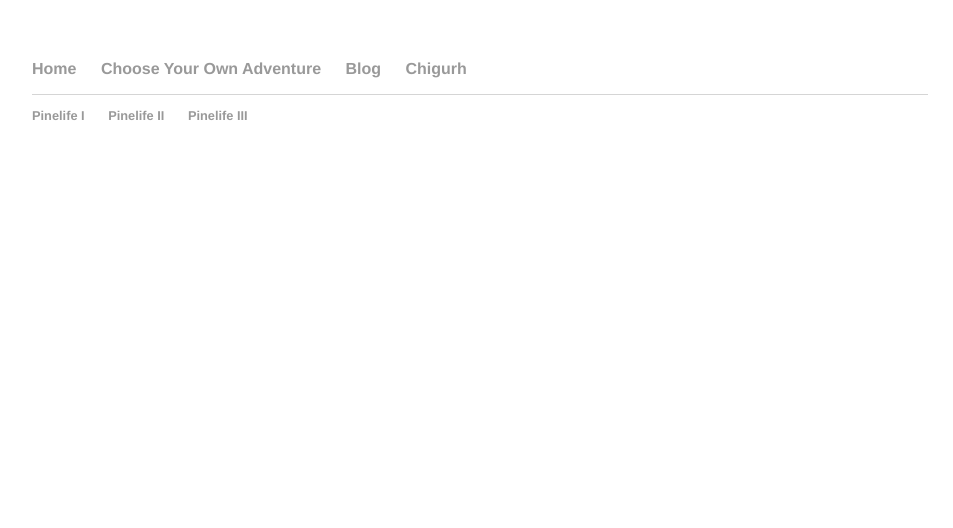
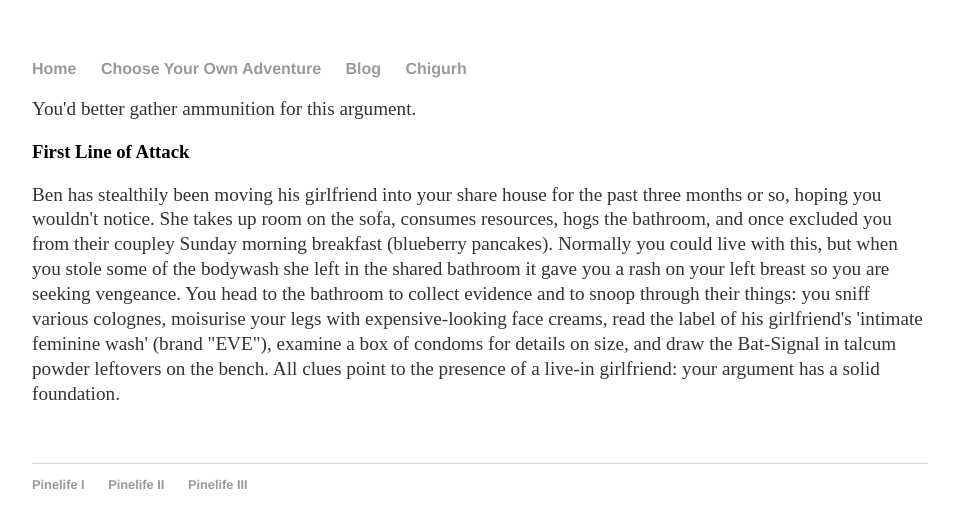
Before and after one commit to Pinelife/pinelife.github.io, a Jekyll site: the page built from Hellhole/Room2.html, in a window 1280 px wide. Shown: the top 528 px of the page, without its empty margins (160-1113 px from the left). Built offline with Jekyll 4.4.1, drawn with Linux system fonts in a browser that asks for light colours.

Commit message:
Update Room2.html

```diff
--- a/Hellhole/Room2.html
+++ b/Hellhole/Room2.html
@@ -2,3 +2,18 @@
 layout: default
 title: Pinelife
 ---
+
+<p>You'd better gather ammunition for this argument.</p>
+
+<h3>First Line of Attack</h3>
+<p>Ben has stealthily been moving his girlfriend into your share house for the past three months or so,
+  hoping you wouldn't notice. She takes up room on the sofa, consumes resources, hogs the bathroom, and once
+  excluded you from their coupley Sunday morning breakfast (blueberry pancakes). Normally you could live with
+  this, but when you stole some of the bodywash she left in the shared bathroom it gave you a  rash on your
+  left breast so you are seeking vengeance. You head to the bathroom to collect evidence and to snoop through
+  their things: you sniff various colognes, moisurise your legs with expensive-looking face creams, read the
+  label of his girlfriend's 'intimate feminine wash' (brand "EVE"), examine a box of condoms for details on
+  size, and draw the Bat-Signal in talcum powder leftovers on the bench. All clues point to the presence of a
+  live-in girlfriend: your argument has a solid foundation.</p>
+<br/>
+<p></p>
```
